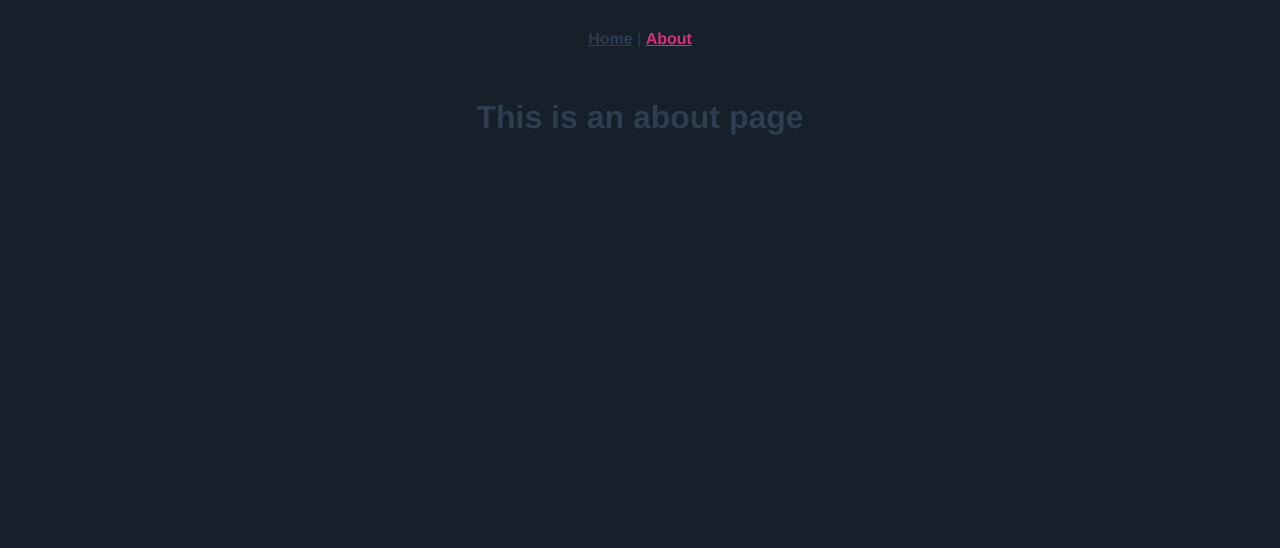
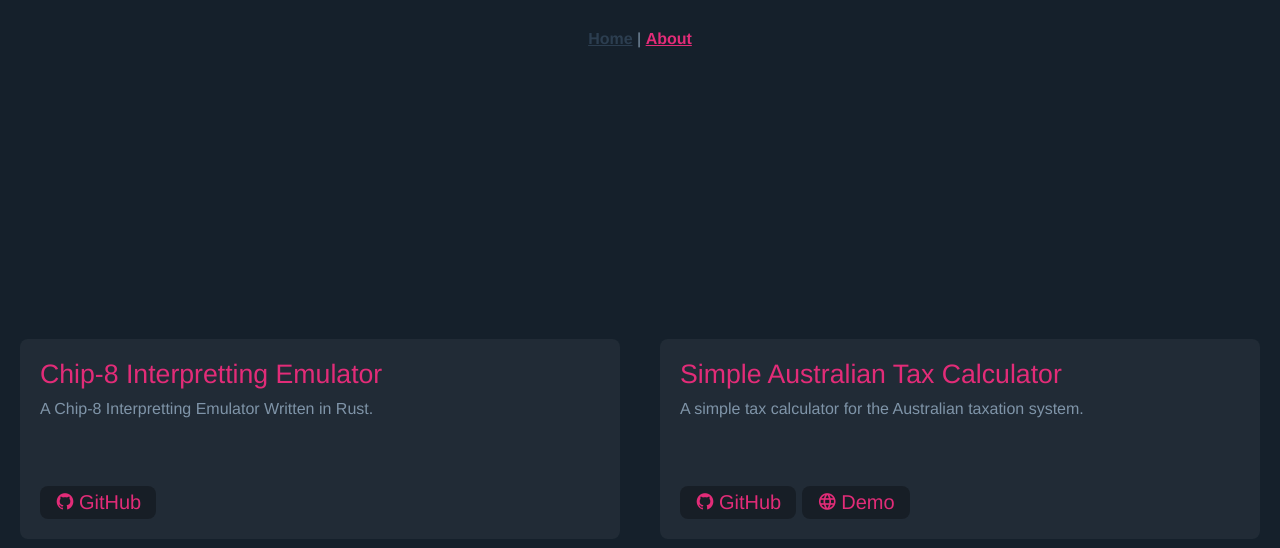
Before and after one commit to amydevs/legacy-portfolio-2, a Vue app: page /about in a window 1280 px wide. Shown: the top 548 px of the page. Built offline with nearby package versions, Linux system fonts and the light colour scheme.

Commit message:
added more things to things to portfolio

```diff
--- a/src/App.vue
+++ b/src/App.vue
@@ -9,14 +9,15 @@
 </template>
 
 <style lang="scss">
+@import "@/variables.scss";
+
 #app {
   display: flex;
   flex-direction: column;
   font-family: Avenir, Helvetica, Arial, sans-serif;
   -webkit-font-smoothing: antialiased;
   -moz-osx-font-smoothing: grayscale;
-  text-align: center;
-  color: #2c3e50;
+  color: #7f94a8;
   height: 100%;
 }
 html {
@@ -28,22 +29,23 @@ body {
   height: 100%;
 }
 a {
-  color: #e22c78;
+  color: $accent-color;
 
 }
-title {
+.title {
+  color: $accent-color;
   font-size: 20pt;
-  color: #e22c78;
 }
 
 nav {
+  text-align: center;
   padding: 30px;
   position: static;
   a {
     font-weight: bold;
     color: #2c3e50;
     &.router-link-exact-active {
-      color: #e22c78;
+      color: $accent-color;
     }
   }
 }
--- a/src/components/HelloWorld.vue
+++ /dev/null
@@ -1,63 +0,0 @@
-<template>
-  <div class="hello">
-    <h1>{{ msg }}</h1>
-    <p>
-      For a guide and recipes on how to configure / customize this project,<br>
-      check out the
-      <a href="https://cli.vuejs.org" target="_blank" rel="noopener">vue-cli documentation</a>.
-    </p>
-    <h3>Installed CLI Plugins</h3>
-    <ul>
-      <li><a href="https://github.com/vuejs/vue-cli/tree/dev/packages/%40vue/cli-plugin-babel" target="_blank" rel="noopener">babel</a></li>
-      <li><a href="https://github.com/vuejs/vue-cli/tree/dev/packages/%40vue/cli-plugin-pwa" target="_blank" rel="noopener">pwa</a></li>
-      <li><a href="https://github.com/vuejs/vue-cli/tree/dev/packages/%40vue/cli-plugin-router" target="_blank" rel="noopener">router</a></li>
-      <li><a href="https://github.com/vuejs/vue-cli/tree/dev/packages/%40vue/cli-plugin-vuex" target="_blank" rel="noopener">vuex</a></li>
-      <li><a href="https://github.com/vuejs/vue-cli/tree/dev/packages/%40vue/cli-plugin-typescript" target="_blank" rel="noopener">typescript</a></li>
-    </ul>
-    <h3>Essential Links</h3>
-    <ul>
-      <li><a href="https://vuejs.org" target="_blank" rel="noopener">Core Docs</a></li>
-      <li><a href="https://forum.vuejs.org" target="_blank" rel="noopener">Forum</a></li>
-      <li><a href="https://chat.vuejs.org" target="_blank" rel="noopener">Community Chat</a></li>
-      <li><a href="https://twitter.com/vuejs" target="_blank" rel="noopener">Twitter</a></li>
-      <li><a href="https://news.vuejs.org" target="_blank" rel="noopener">News</a></li>
-    </ul>
-    <h3>Ecosystem</h3>
-    <ul>
-      <li><a href="https://router.vuejs.org" target="_blank" rel="noopener">vue-router</a></li>
-      <li><a href="https://vuex.vuejs.org" target="_blank" rel="noopener">vuex</a></li>
-      <li><a href="https://github.com/vuejs/vue-devtools#vue-devtools" target="_blank" rel="noopener">vue-devtools</a></li>
-      <li><a href="https://vue-loader.vuejs.org" target="_blank" rel="noopener">vue-loader</a></li>
-      <li><a href="https://github.com/vuejs/awesome-vue" target="_blank" rel="noopener">awesome-vue</a></li>
-    </ul>
-  </div>
-</template>
-
-<script lang="ts">
-import { defineComponent } from 'vue';
-
-export default defineComponent({
-  name: 'HelloWorld',
-  props: {
-    msg: String,
-  },
-});
-</script>
-
-<!-- Add "scoped" attribute to limit CSS to this component only -->
-<style scoped lang="scss">
-h3 {
-  margin: 40px 0 0;
-}
-ul {
-  list-style-type: none;
-  padding: 0;
-}
-li {
-  display: inline-block;
-  margin: 0 10px;
-}
-a {
-  color: #42b983;
-}
-</style>
--- /dev/null
+++ b/src/components/IconButton.vue
@@ -0,0 +1,33 @@
+<template>
+    <a :href="href"><span :class="`mdi ${icon}`"/>{{ text }}</a>
+</template>
+
+<script lang="ts">
+import { defineComponent } from 'vue'
+
+export default defineComponent({
+    props: {
+        href: String,
+        icon: String,
+        text: String
+    }
+})
+</script>
+<style lang="scss" scoped>
+@import '@mdi/font/css/materialdesignicons.css';
+@import "@/variables.scss";
+
+a {
+    border-radius: $default-border-radius;
+    border: 0px;
+    padding: 5px 15px;
+    overflow-wrap: none;
+    font-size: 15pt;
+    background: rgba(0, 0, 0, 0.3);
+    cursor: pointer;
+    text-decoration: none;
+    & .mdi {
+        margin-right: 4px;
+    }
+}
+</style>
--- /dev/null
+++ b/src/components/Portfolio/ProjectCard.vue
@@ -0,0 +1,50 @@
+<template>
+    <div class="card">
+        <span class="title">{{ title }}</span>
+        <div class="description">{{ description }}</div>
+        <div class="actions">
+            <IconButton v-for="(action, i) in actions" v-bind="action" :key="i" />
+        </div>
+    </div>
+</template>
+<script lang="ts">
+import { defineComponent } from 'vue'
+import { IconButtonProps } from '@/types/IconButtonProps';
+import IconButton from '@/components/IconButton.vue'
+
+export default defineComponent({
+    components: {
+        IconButton
+    },
+    props: {
+        title: String,
+        description: String,
+        actions: Array as () => IconButtonProps[],
+    }
+})
+</script>
+
+<style lang="scss" scoped>
+@import "@/variables.scss";
+
+.card {
+    display: flex;
+    flex: 1;
+    flex-direction: column;
+    background: rgba($color: #ffffff, $alpha: 0.05);
+    border-radius: $default-border-radius;
+    padding: 20px;
+    margin: 10px 20px;
+    min-width: 40vw;
+    min-height: 20vh;
+    .description {
+        margin: 10px 0px;
+        height: 100%;
+    }
+    .actions {
+        display: flex;
+        flex-direction: row;
+        gap: 6px;
+    }
+}
+</style>
--- a/src/components/Social.vue
+++ b/src/components/Social.vue
@@ -1,15 +1,18 @@
 <template>
   <div class="social">
-      <a v-for="(link, i) in links" :href="link.link" :key="i"><span :class="`mdi ${link.icon}`"/>{{ link.name }}</a>
+      <IconButton v-for="(link, i) in links" :href="link.link" :icon="link.icon" :text="link.name" :key="i" />
   </div>
 </template>
 
 <script lang="ts">
 import { defineComponent } from 'vue';
-import '@mdi/font/css/materialdesignicons.css';
+import IconButton from '@/components/IconButton.vue'
 
 export default defineComponent({
   name: 'Social',
+  components: {
+    IconButton
+  },
   props: {
     msg: String
   },
@@ -17,7 +20,6 @@ export default defineComponent({
     return {
       links: [
         new SocialLink('Github', 'https://github.com/jy1263/', 'mdi-github'),
-        new SocialLink('Twitter', 'https://twitter.com/jy126orjy126', 'mdi-twitter'),
         new SocialLink('This Repository', 'https://github.com/jy1263/jy1263.github.io', 'mdi-github'),
         new SocialLink('Spotify', 'https://open.spotify.com/artist/15HdoPMP89EsIfIvN1coko?si=pyuDsYIpRcu2AHDYVYIn-Q', 'mdi-spotify'),
         new SocialLink('Bandcamp', 'https://ayanamy.bandcamp.com/', 'mdi-bandcamp'),
@@ -46,6 +48,8 @@ class SocialLink {
 </script>
 
 <style lang="scss" scoped>
+@import "@/variables.scss";
+
 .social {
   display: flex;
   flex-wrap: wrap;
@@ -54,19 +58,6 @@ class SocialLink {
   text-align: center;
   margin-top: 8px;
   margin-bottom: 8px;
-  & a {
-    border-radius: 8px;
-    border: 0px;
-    padding: 5px 15px;
-    margin: 4px;
-    overflow-wrap: none;
-    font-size: 15pt;
-    background: rgba(0, 0, 0, 0.3);
-    cursor: pointer;
-    text-decoration: none;
-    & .mdi {
-      margin-right: 4px;
-    }
-  }
+  gap: 8px;
 }
 </style>
--- /dev/null
+++ b/src/types/IconButtonProps.ts
@@ -0,0 +1,5 @@
+export interface IconButtonProps {
+    href: string,
+    icon: string,
+    text: string
+}
--- /dev/null
+++ b/src/types/ProjectCardProps.ts
@@ -0,0 +1,6 @@
+import { IconButtonProps } from './IconButtonProps';
+export interface ProjectCardProps {
+    title: string,
+    description: string,
+    actions: IconButtonProps[],
+}
--- /dev/null
+++ b/src/variables.scss
@@ -0,0 +1,2 @@
+$accent-color: #e22c78;
+$default-border-radius: 8px;
--- a/src/views/AboutView.vue
+++ b/src/views/AboutView.vue
@@ -1,5 +1,77 @@
 <template>
   <div class="about">
-    <h1>This is an about page</h1>
+    <div class="projcontainer">
+      <ProjectCard v-for="(card, i) in cards" :key="i" v-bind="card"/>
+    </div>
   </div>
 </template>
+<script lang="ts">
+import { defineComponent } from 'vue'
+import ProjectCard from '@/components/Portfolio/ProjectCard.vue';
+import { IconButtonProps } from '@/types/IconButtonProps';
+import { ProjectCardProps } from '@/types/ProjectCardProps'
+
+export default defineComponent({
+  name: 'AboutView',
+  components: {
+    ProjectCard
+  },
+  data() {
+    return {
+      cards: [
+        {
+          title: "Chip-8 Interpretting Emulator",
+          description: "A Chip-8 Interpretting Emulator Written in Rust.",
+          actions: [
+            {
+              text: "GitHub",
+              href: 'https://github.com/jy1263/chip-8-emu-rs',
+              icon: 'mdi-github'
+            }
+          ]
+        },
+        {
+          title: "Simple Australian Tax Calculator",
+          description: "A simple tax calculator for the Australian taxation system.",
+          actions: [
+            {
+              text: "GitHub",
+              href: 'https://github.com/jy1263/TaxCalculatorLaravel',
+              icon: 'mdi-github'
+            },
+            {
+              text: "Demo",
+              href: 'https://austaxcalc.000webhostapp.com/',
+              icon: 'mdi-web'
+            }
+          ]
+        }
+      ] as ProjectCardProps[]
+    }
+  },
+  mounted() {
+
+  },
+  methods: {
+  }
+});
+</script>
+<style lang="scss" scoped>
+.about {
+  height: 100%;
+  position: relative;
+
+  .projcontainer {
+    width: 100%;
+    flex-wrap: wrap;
+    position: absolute;
+    display: flex;
+    top: 50%;
+    left: 50%;
+    -ms-transform: translate(-50%, -50%);
+    transform: translate(-50%, -50%);
+    align-content: space-around;
+    justify-content: space-around;
+  }
+}
+</style>
--- a/src/views/HomeView.vue
+++ b/src/views/HomeView.vue
@@ -11,13 +11,11 @@
 
 <script lang="ts">
 import { defineComponent } from 'vue';
-import HelloWorld from '@/components/HelloWorld.vue'; // @ is an alias to /src
 import Social from '@/components/Social.vue';
 
 export default defineComponent({
   name: 'HomeView',
   components: {
-    HelloWorld,
     Social
   },
 });
@@ -35,9 +33,8 @@ export default defineComponent({
     align-items: center;
     justify-content: space-around;
     .title {
-      color: #e22c78;
       margin: 8px;
-      font-size: 20pt;
+      text-align: center;
     }
     .pfp {
       max-height: 50vh;
```
